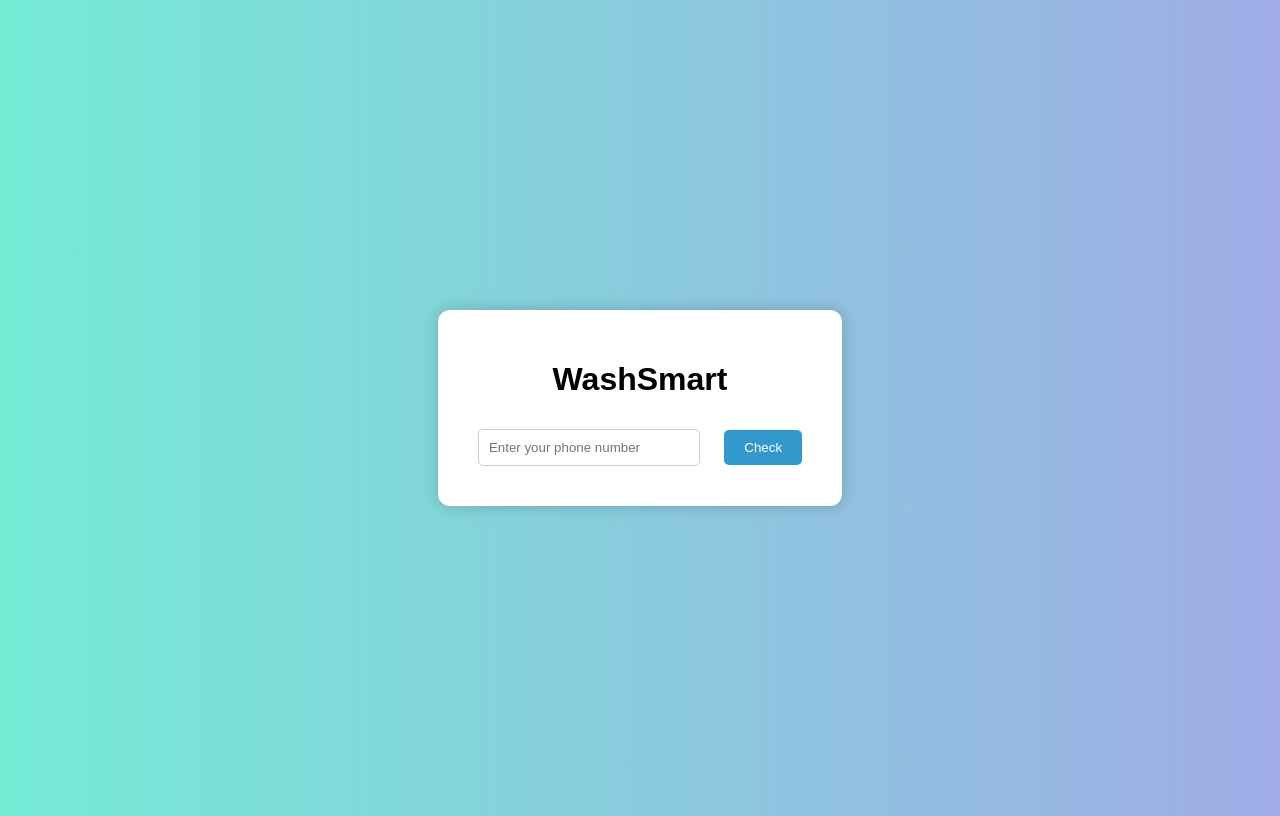
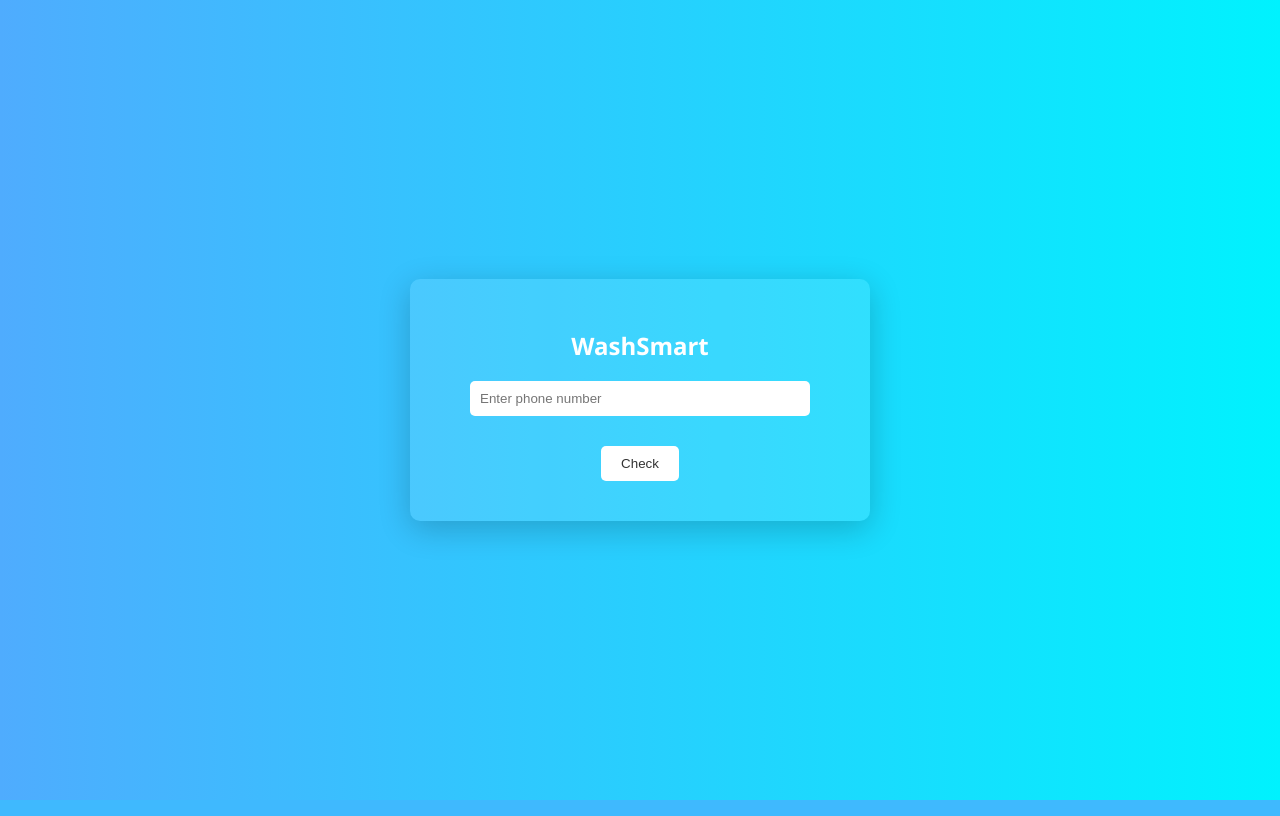
Before and after one commit to mandeepkrgayan-lab/washingUsingPython, a Flask app: template templates/index.html in a window 1280 px wide. Run offline with Flask 3, Linux system fonts and the light colour scheme; the template is opened without the code that fills it, so the values that code supplies are empty; some libraries are stand-ins or nearby versions.

Commit message:
Update index.html

```diff
--- a/templates/index.html
+++ b/templates/index.html
@@ -1,82 +1,128 @@
 <!DOCTYPE html>
-<html>
+<html lang="en">
 <head>
+  <meta charset="UTF-8">
   <title>WashSmart</title>
-    <link rel="stylesheet" href="/static/style.css">
-    <script src="https://checkout.razorpay.com/v1/checkout.js"></script>
+  <meta name="viewport" content="width=device-width, initial-scale=1">
+  <style>
+    body {
+      font-family: 'Segoe UI', sans-serif;
+      background: linear-gradient(to right, #4facfe, #00f2fe);
+      color: #fff;
+      display: flex;
+      flex-direction: column;
+      align-items: center;
+      justify-content: center;
+      height: 100vh;
+      margin: 0;
+    }
+    #container {
+      background: rgba(255, 255, 255, 0.1);
+      padding: 30px;
+      border-radius: 10px;
+      text-align: center;
+      box-shadow: 0 8px 32px rgba(0, 0, 0, 0.2);
+      max-width: 400px;
+      width: 100%;
+    }
+    input {
+      padding: 10px;
+      width: 80%;
+      border-radius: 5px;
+      border: none;
+      margin-bottom: 20px;
+    }
+    button {
+      padding: 10px 20px;
+      margin: 10px;
+      border: none;
+      border-radius: 5px;
+      background: #fff;
+      color: #333;
+      cursor: pointer;
+      transition: 0.3s ease;
+    }
+    button:hover {
+      background: #ddd;
+    }
+    .loader {
+      border: 4px solid #f3f3f3;
+      border-top: 4px solid #fff;
+      border-radius: 50%;
+      width: 30px;
+      height: 30px;
+      animation: spin 1s linear infinite;
+      margin: auto;
+      display: none;
+    }
+    @keyframes spin {
+      0% { transform: rotate(0deg); }
+      100% { transform: rotate(360deg); }
+    }
+  </style>
 </head>
 <body>
-    <div class="container">
-        <h1>WashSmart</h1>
-        <input type="text" id="phone" placeholder="Enter your phone number">
+  <div id="container">
+    <h2>WashSmart</h2>
+    <input type="text" id="phone" placeholder="Enter phone number" />
+    <br>
     <button onclick="check()">Check</button>
-        <div id="status"></div>
+    <div class="loader" id="loader"></div>
+    <div id="result"></div>
   </div>
 
+  <script src="https://checkout.razorpay.com/v1/checkout.js"></script>
   <script>
+    function showLoader(show) {
+      document.getElementById("loader").style.display = show ? "block" : "none";
+    }
+
     function check() {
-            const phone = document.getElementById('phone').value;
-            document.getElementById('status').innerHTML = 'Checking...';
-
-            fetch('/check', {
-                method: 'POST',
-                body: new URLSearchParams({phone})
-            })
+      const phone = document.getElementById("phone").value;
+      if (!phone) return alert("Enter phone number");
+      showLoader(true);
+      fetch(`/check?phone=${phone}`)
         .then(res => res.json())
         .then(data => {
-                if (data.status === 'active') {
-                    document.getElementById('status').innerHTML = `<button onclick="turnOn()">Turn On</button>`;
-                } else if (data.status === 'expired' || data.status === 'new') {
-                    showPlans();
-                } else if (data.status === 'inUse') {
-                    document.getElementById('status').innerHTML = `Another user is using it. Time remaining: ${data.remaining} min`;
+          showLoader(false);
+          const result = document.getElementById("result");
+          result.innerHTML = data.message;
+          if (data.action === 'pay') {
+            result.innerHTML += `
+              <br><button onclick="pay('${phone}', 79, 1)">Daily - ₹79</button>
+              <button onclick="pay('${phone}', 119, 7)">Weekly - ₹119</button>
+              <button onclick="pay('${phone}', 199, 30)">Monthly - ₹199</button>
+            `;
           }
         });
     }
 
-        function showPlans() {
-            document.getElementById('status').innerHTML = `
-                <button onclick="pay(79,1)">Daily - ₹79</button>
-                <button onclick="pay(119,7)">Weekly - ₹119</button>
-                <button onclick="pay(199,30)">Monthly - ₹199</button>
-            `;
-        }
-
-        function pay(amount, days) {
+    function pay(phone, amount, days) {
       const options = {
         key: "rzp_test_NhQFMV57BI5o45",
         amount: amount * 100,
         currency: "INR",
         name: "WashSmart",
-                description: "Subscription",
+        description: `${days} day subscription`,
         handler: function () {
-                    const phone = document.getElementById('phone').value;
-                    fetch('/update', {
-                        method: 'POST',
-                        body: new URLSearchParams({phone, days})
-                    }).then(res => res.json())
-                      .then(() => check());
+          fetch(`/update_expiry`, {
+            method: "POST",
+            headers: { "Content-Type": "application/json" },
+            body: JSON.stringify({ phone, days })
+          }).then(() => check());
         },
-                prefill: {
-                    contact: document.getElementById('phone').value
-                },
-                theme: {
-                    color: "#3399cc"
-                }
+        prefill: { contact: phone }
       };
       const rzp = new Razorpay(options);
       rzp.open();
     }
 
     function turnOn() {
-            fetch('/turnon', {
-                method: 'POST'
-            })
-            .then(res => res.json())
-            .then(data => {
-                document.getElementById('status').innerHTML = 'Machine turned on for 30 minutes!';
-                fetch(data.url); // silently open the plug URL
-            });
+      fetch('/turn_on', {
+        method: 'POST',
+        headers: { "Content-Type": "application/json" },
+        body: JSON.stringify({ phone: document.getElementById("phone").value })
+      }).then(() => check());
     }
   </script>
 </body>
```
Lines whose indentation alone changed are shown as unchanged.
